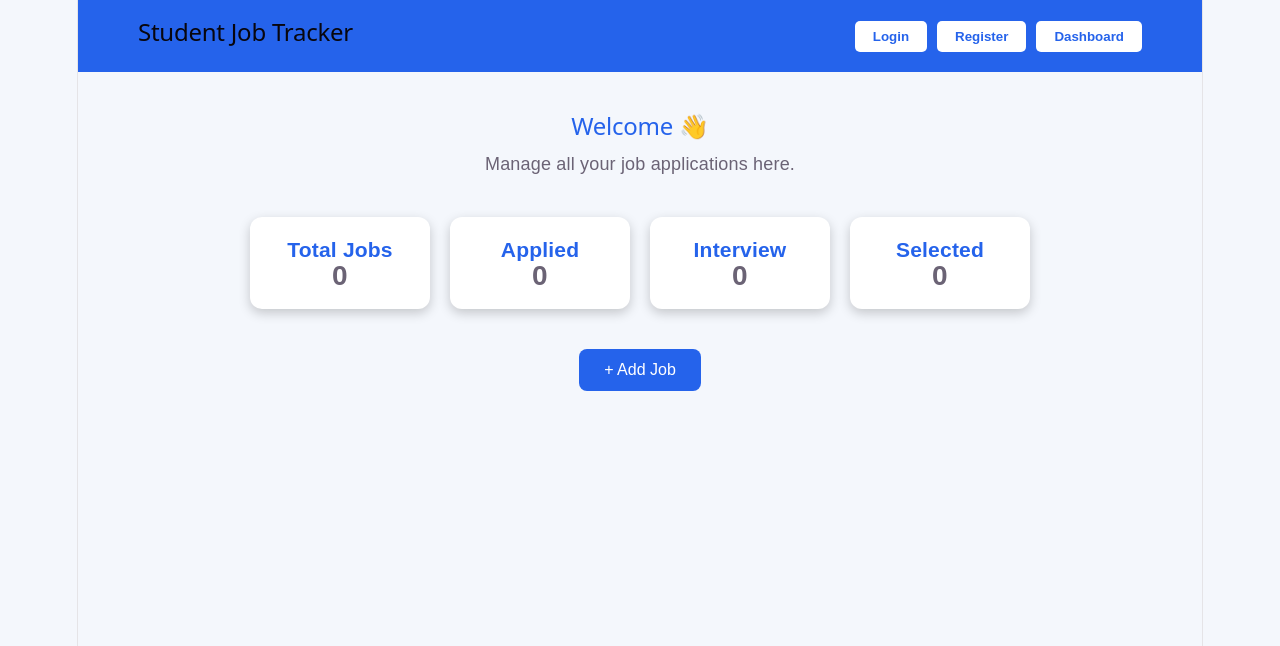
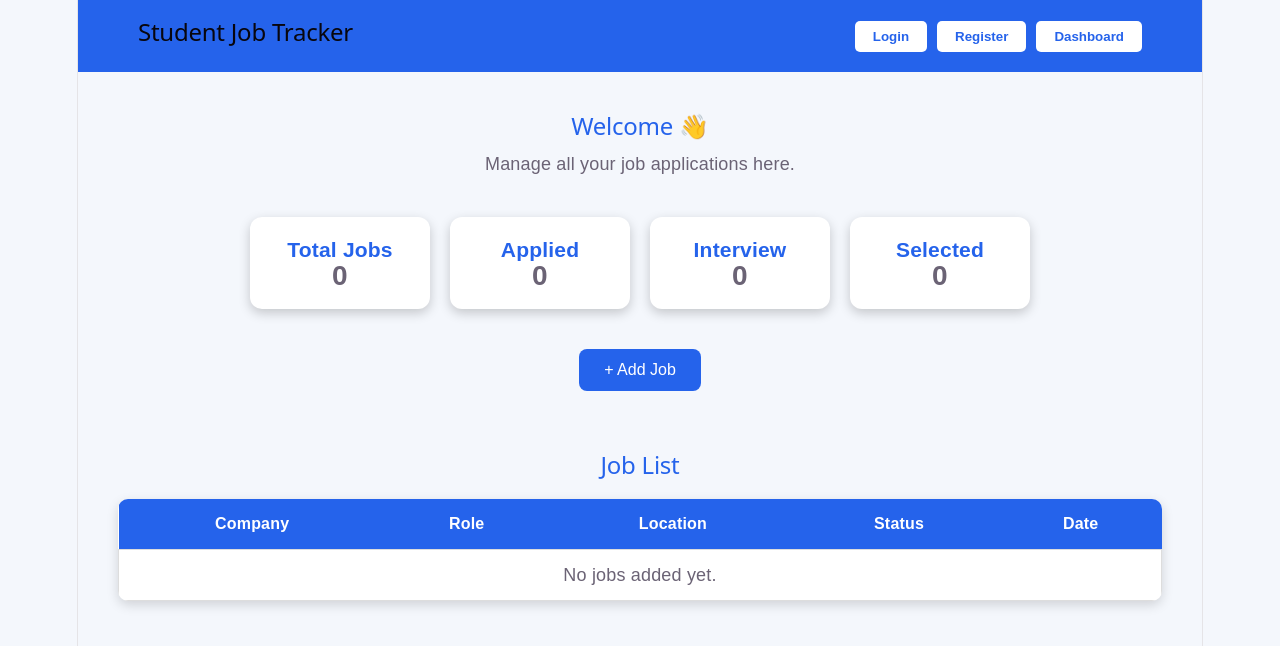
Before and after one commit to Ankita2510-del/Student-Job-Tracker, a React app in the folder frontend/: page / in a window 1280 px wide. Shown: the top 646 px of the page. Built offline with nearby package versions, Linux system fonts and the light colour scheme; the HTML template or start-up script is replaced by a standard one.

Commit message:
Added Job List table on dashboard

```diff
--- a/frontend/src/App.jsx
+++ b/frontend/src/App.jsx
@@ -7,6 +7,7 @@ import AddJob from "./components/AddJob";
 
 function App() {
   const [page, setPage] = useState("dashboard");
+  const [jobs, setJobs] = useState([]);
 
   return (
     <>
@@ -23,9 +24,18 @@ function App() {
       {page === "login" && <Login />}
 {page === "register" && <Register />}
 {page === "dashboard" && (
-  <Dashboard openAddJob={() => setPage("addjob")} />
+  <Dashboard
+  jobs={jobs}
+  openAddJob={() => setPage("addjob")}
+/>
 )}
-{page === "addjob" && <AddJob />}
+{page === "addjob" && (
+  <AddJob
+    jobs={jobs}
+    setJobs={setJobs}
+    goDashboard={() => setPage("dashboard")}
+  />
+)}
     </>
   );
 }
--- a/frontend/src/components/AddJob.jsx
+++ b/frontend/src/components/AddJob.jsx
@@ -1,7 +1,7 @@
 import { useState } from "react";
 import "./AddJob.css";
 
-function AddJob() {
+function AddJob({ jobs, setJobs, goDashboard }) {
     const [job, setJob] = useState({
     company: "",
     role: "",
@@ -11,10 +11,11 @@ function AddJob() {
     notes: "",
   });
 
-  const handleSubmit = () => {
-    console.log(job);
-    alert("Job Added Successfully!");
-  };
+ const handleSubmit = () => {
+  setJobs([...jobs, job]);
+  alert("Job Added Successfully!");
+  goDashboard();
+};
 
   return (
     <div className="addjob-container">
--- a/frontend/src/components/Dashboard.css
+++ b/frontend/src/components/Dashboard.css
@@ -41,8 +41,41 @@
     border-radius:8px;
     cursor:pointer;
     font-size:16px;
+    margin-bottom:30px;
 }
 
 .add-btn:hover{
     background:#1d4ed8;
 }
+
+/* Job Table */
+
+.job-table{
+    width:100%;
+    margin-top:20px;
+    border-collapse:collapse;
+    background:white;
+    box-shadow:0 4px 12px rgba(0,0,0,0.15);
+    border-radius:10px;
+    overflow:hidden;
+}
+
+.job-table th{
+    background:#2563eb;
+    color:white;
+    padding:12px;
+    font-size:16px;
+}
+
+.job-table td{
+    padding:12px;
+    border:1px solid #ddd;
+}
+
+.job-table tr:nth-child(even){
+    background:#f8f9fa;
+}
+
+.job-table tr:hover{
+    background:#eef4ff;
+}
--- a/frontend/src/components/Dashboard.jsx
+++ b/frontend/src/components/Dashboard.jsx
@@ -1,6 +1,6 @@
 import "./Dashboard.css";
 
-function Dashboard({ openAddJob }) {
+function Dashboard({ openAddJob, jobs }) {
   return (
     <div className="dashboard">
       <h2>Welcome 👋</h2>
@@ -9,7 +9,7 @@ function Dashboard({ openAddJob }) {
       <div className="cards">
         <div className="card">
           <h3>Total Jobs</h3>
-          <p>0</p>
+          <p>{jobs.length}</p>
         </div>
 
         <div className="card">
@@ -31,6 +31,38 @@ function Dashboard({ openAddJob }) {
       <button className="add-btn" onClick={openAddJob}>
         + Add Job
       </button>
+
+      <h2 style={{ marginTop: "30px" }}>Job List</h2>
+
+      <table className="job-table">
+        <thead>
+          <tr>
+            <th>Company</th>
+            <th>Role</th>
+            <th>Location</th>
+            <th>Status</th>
+            <th>Date</th>
+          </tr>
+        </thead>
+
+        <tbody>
+          {jobs.length === 0 ? (
+            <tr>
+              <td colSpan="5">No jobs added yet.</td>
+            </tr>
+          ) : (
+            jobs.map((job, index) => (
+              <tr key={index}>
+                <td>{job.company}</td>
+                <td>{job.role}</td>
+                <td>{job.location}</td>
+                <td>{job.status}</td>
+                <td>{job.date}</td>
+              </tr>
+            ))
+          )}
+        </tbody>
+      </table>
     </div>
   );
 }
```
